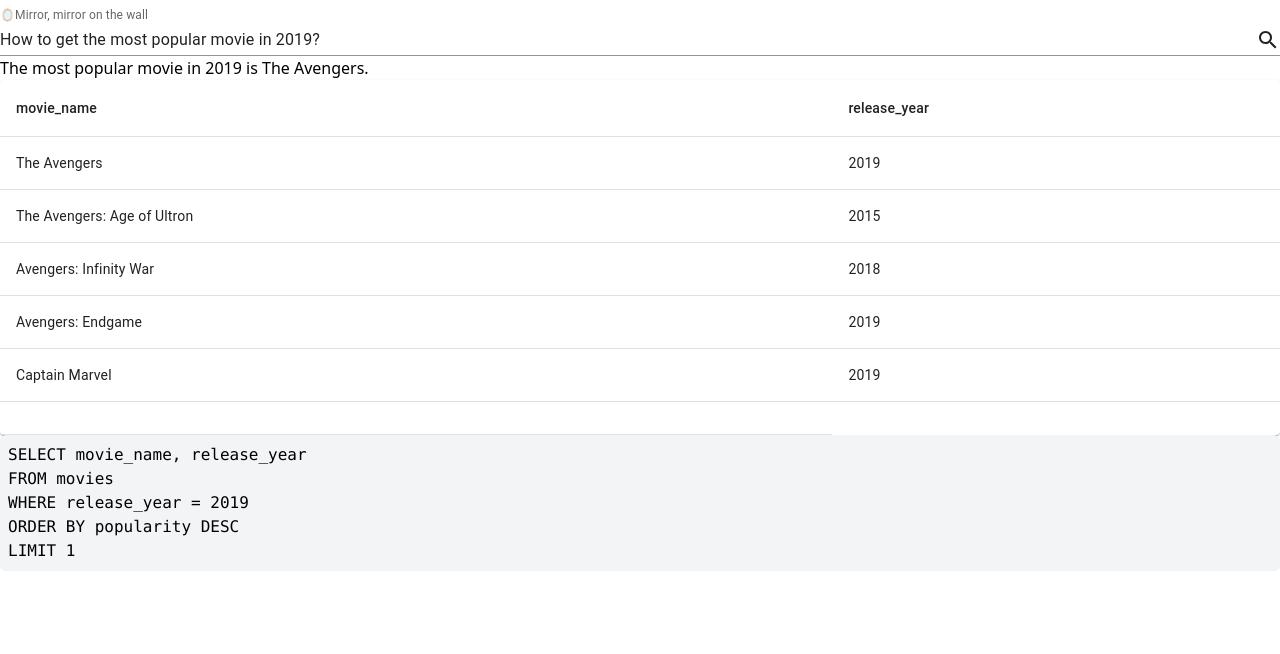
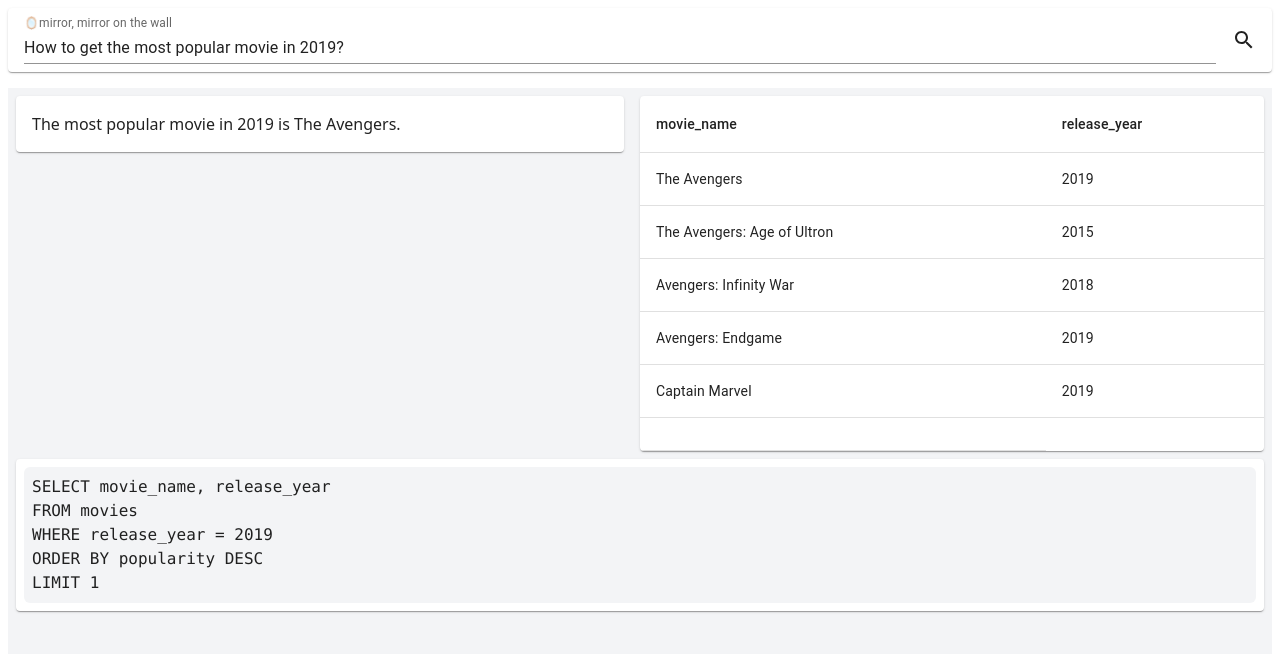
Before and after one commit to mirror-data/mirror, a Next.js app: page / in a window 1280 px wide. Shown: the top 654 px of the page. Built offline with nearby package versions, Linux system fonts and the light colour scheme.

Commit message:
add more style by github copilot

```diff
--- a/components/Answer.tsx
+++ b/components/Answer.tsx
@@ -1,14 +1,17 @@
 // use NextJS, MUI, Tailwind, React
 
 // AnswerComponent
-// input: text
+// input: answer
 // output: answer result with h2
+// use MUI Card wrapper each component, with padding, with right margin
 
 
-export default function AnswerComponent({text}: { text: string }) {
+import {Card} from "@mui/material";
+
+export default function AnswerComponent({answer}: { answer: string }) {
   return (
-    <div>
-      <h2>{text}</h2>
-    </div>
+    <Card className="p-4 mr-4">
+      <h2>{answer}</h2>
+    </Card>
   )
 }
--- a/components/SqlSnippet.tsx
+++ b/components/SqlSnippet.tsx
@@ -4,10 +4,10 @@
 // input: text with sql code
 // show sql code with pre, with mono font, with background color #f6f8fa
 
-export default function SqlSnippet({text}: { text: string }) {
+export default function SqlSnippet({sql}: { sql: string }) {
   return (
     <div>
-      <pre className="bg-gray-100 p-2 rounded-md font-mono">{text}</pre>
+      <pre className="bg-gray-100 p-2 rounded-md font-mono">{sql}</pre>
     </div>
   )
 }
--- a/pages/index.tsx
+++ b/pages/index.tsx
@@ -1,7 +1,7 @@
 // Search Page
 // use NextJS, MUI, Tailwind, React
 // grid:
-// row1:[Search Input box]
+// row1:[Search Input
 // row2:[AnswerComponent] [DataTable]
 // row3: [SqlSnippet]
 
@@ -16,18 +16,30 @@
 // 2. onSearchInputChange: when search input value change, update state
 
 // components:
-// 1. SearchInput : use MUI TextField
+// 1. SearchInput : use MUI TextField, label: "🪞mirror, mirror on the wall"
 // 2. AnswerComponent: use h2
 // 3. DataTable: use MUI Table
 // 4. SqlSnippet: use pre, with mono font, with background color #f6f8fa
 
 
-
+// Style:
+// Global style:
+// use tailwindcss, with flex, all full width
+// ======================
+// Header:
+// [SearchInput]
+// content:
+// row =  [AnswerComponent, DataTable]
+// row2= [SqlSnippet]
+// ======================
+// Content Style: background color grey
+// component: AnswerComponent, DataTable, SqlSnippet
+// use MUI Card wrapper each component, with padding
 
 
 import type {NextPage} from 'next'
 import Head from 'next/head'
-import {TextField} from "@mui/material";
+import {Card, Paper, TextField} from "@mui/material";
 import SearchIcon from '@mui/icons-material/Search';
 import {useState} from "react";
 import AnswerComponent from "../components/Answer";
@@ -75,51 +87,43 @@
   }
 
   return (
-    <div>
-      {/*  page icon use emoji ??*/}
+    <div className="flex flex-col h-screen">
       <Head>
-        <title>Home</title>
-        <meta name="description" content="Generated by create next app"/>
-        {/*  svg icon Use emoji:🪞 as favicon.svg */}
-        <link rel="icon" href="/favicon.svg"/>
-
+        <title>Search Page</title>
+        <meta name="description" content="Search Page"/>
+        <link rel="icon" href="/favicon.ico"/>
       </Head>
 
-      {/*  A search Input box like google search，use MUI TextField
-      Full width,
-      label: "🪞Mirror, mirror on the wall",
-      with search icon button,
-      with standard variant,
-      add top padding
-      */}
-      <div className="pt-2">
-        <TextField
-          fullWidth
-          label="🪞Mirror, mirror on the wall"
-          variant="standard"
-          InputProps={{
-            endAdornment: <SearchIcon/>
-          }}
-          value={searchInputValue}
-          onChange={onSearchInputChange}
-          onKeyPress={(ev) => {
-            if (ev.key === 'Enter') {
-              onSearch()
-              ev.preventDefault();
-            }
-          }}
-        />
-      </div>
+      <header className="flex flex-row">
+        <Paper
+          component="form"
+          className="flex flex-row items-center w-full p-2 px-4 m-2 space-x-4 bg-white rounded-full shadow-xl"
+        >
+          <TextField
+            id="searchInput"
+            label="🪞mirror, mirror on the wall"
+            variant="standard"
+            value={searchInputValue}
+            onChange={onSearchInputChange}
+            fullWidth
+          />
+          <SearchIcon
+            className="cursor-pointer"
+            onClick={onSearch}
+          />
+        </Paper>
+      </header>
 
-      {/*  AnswerComponent */}
-      <AnswerComponent text={answer}/>
+      <main className="flex flex-col flex-1 p-2 m-2 space-y-2 overflow-auto bg-gray-100">
+        <div className="flex">
+          <div className="flex-1"><AnswerComponent answer={answer}/></div>
+          <div className="flex-1"><DataTable data={data}/></div>
+        </div>
 
-      {/*  DataTable */}
-      <DataTable data={data}/>
-
-      {/*  SqlSnippet */}
-      <SqlSnippet text={sql}/>
-
+        <Card className="p-2">
+          <SqlSnippet sql={sql}/>
+        </Card>
+      </main>
     </div>
   )
 }
```
